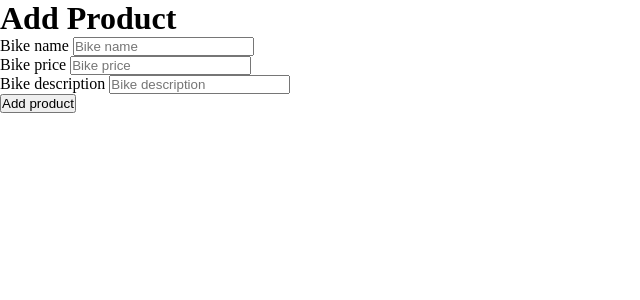
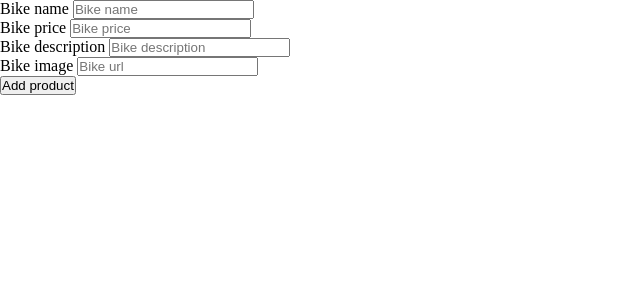
Before and after one commit to mariusailisoaie/bike-shop-mvc, a Node server app: page /admin/add-product in a window 1280 px wide. Shown: the part 70-370 px from the top of the page, without its empty margins (0-640 px from the left). Run offline with Node 20, Linux system fonts and the light colour scheme.

Commit message:
Add container div, bike img container. Remove h1.

```diff
--- a/views/admin.ejs
+++ b/views/admin.ejs
@@ -5,8 +5,8 @@
   <header class="main-header">
     <%- include('./includes/navigation.ejs') %>
   </header>
-  <h1><%= pageTitle %></h1>
 
+  <div class="container">
     <form action="/admin/post-bike" method="post">
 
       <div>
@@ -24,6 +24,13 @@
         <input type="text" name="bikeDescription" placeholder="Bike description">
       </div>
 
+      <div>
+          <label for="bikeUrl">Bike image</label>
+          <input type="text" name="bikeUrl" placeholder="Bike url">
+      </div>
+
       <button type="submit">Add product</button>
     </form>
+  </div>
+
 <%- include('./includes/end.ejs') %>
```
Lines whose indentation alone changed are shown as unchanged.
